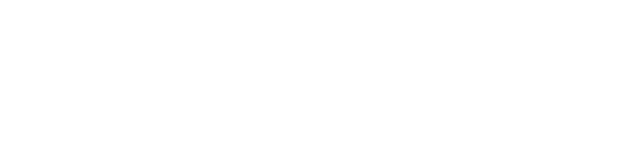
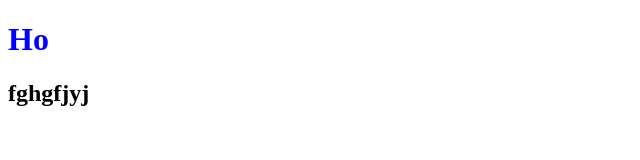
Before and after one commit to OlyaPolya/middle.messenger.praktikum.yandex, a website built with Parcel: page src/index.html in a window 1280 px wide. Shown: the whole page, without its empty margins (0-640 px from the left). Built offline with nearby package versions, Linux system fonts and the light colour scheme.

Commit message:
feat: add Sass, Handlebars

```diff
--- a/package.json
+++ b/package.json
@@ -19,7 +19,11 @@
   },
   "homepage": "https://github.com/OlyaPolya/middle.messenger.praktikum.yandex#readme",
   "devDependencies": {
+    "@parcel/transformer-sass": "^2.8.3",
     "parcel": "^2.8.3",
     "typescript": "^4.9.4"
+  },
+  "dependencies": {
+    "handlebars": "^4.7.7"
   }
 }
--- a/src/index.html
+++ b/src/index.html
@@ -5,10 +5,12 @@
   <meta http-equiv="X-UA-Compatible" content="IE=edge">
   <meta name="viewport" content="width=device-width, initial-scale=1.0">
   <link rel="icon" href="./assets/img/icon.png">
-  <link rel="stylesheet" href="styles.css" />
   <title>Chat</title>
 </head>
 <body>
+  <h1>Ho</h1>
+  <h2>fghgfjyj</h2>
+  <main id='root'></main>
   <script type="module" src="index.ts"></script>
 </body>
 </html>
--- a/src/index.ts
+++ b/src/index.ts
@@ -1 +1,2 @@
+import './styles.scss'
 console.log('dddhhhhddjkj')
--- /dev/null
+++ b/src/styles.scss
@@ -0,0 +1,3 @@
+h1 {
+  color: blue
+}
```
Also changed, not shown: src/styles.css (deleted), 1 other file.
